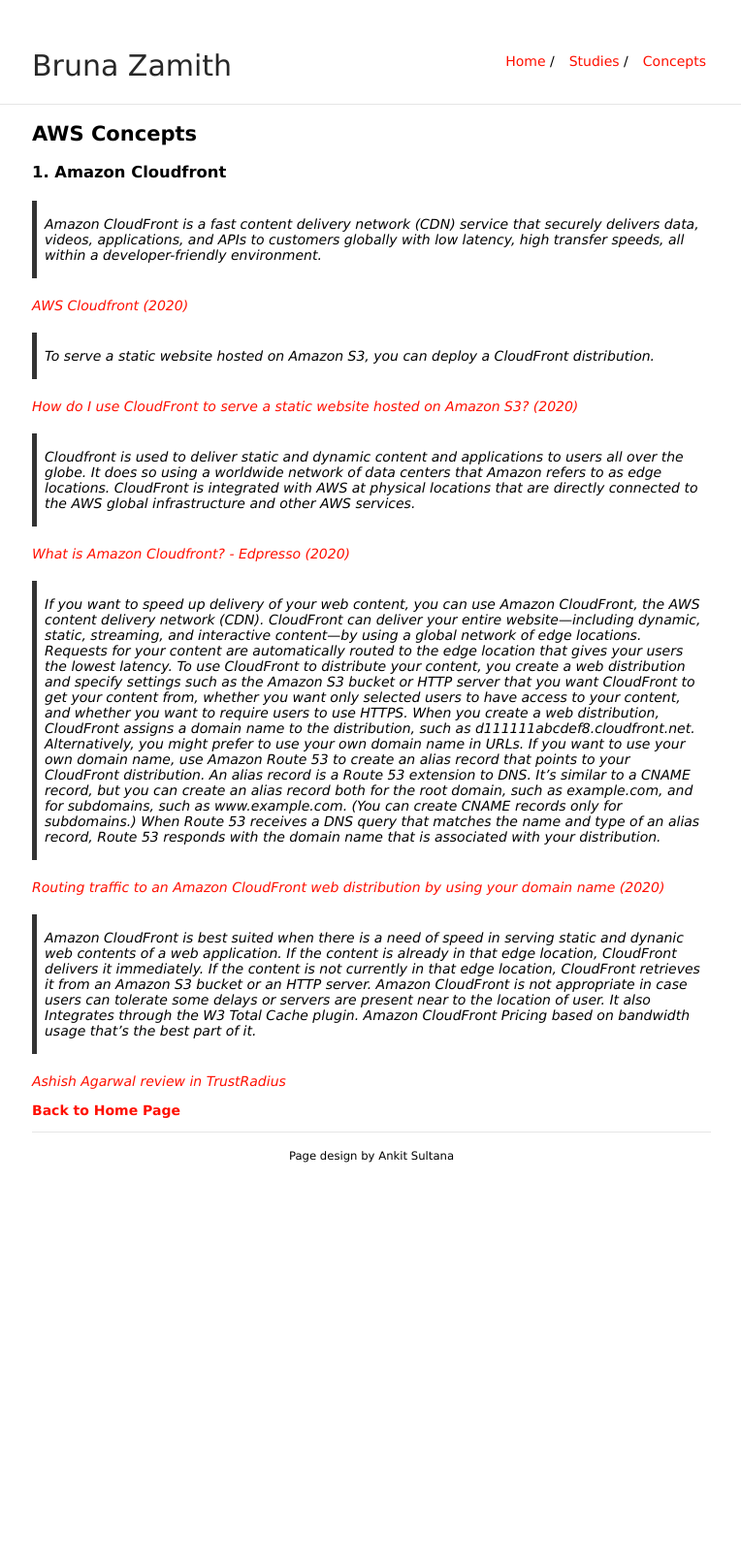
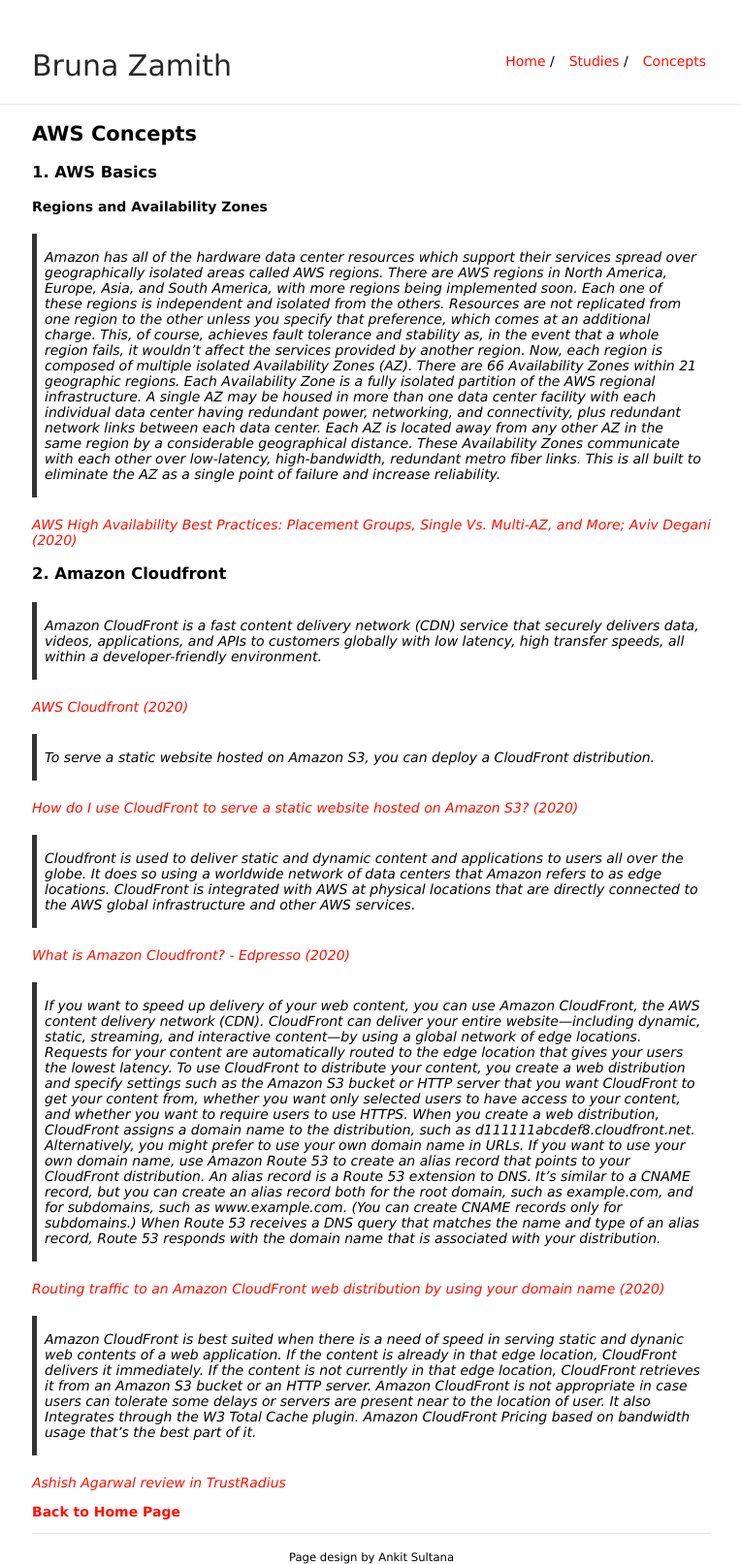
Before and after one commit to bzamith/bzamith.github.io, a Jekyll site: the page built from AWSconcepts.md, in a window 1280 px wide. Shown: the whole page at 97% size, without its empty margins (257-1021 px from the left). Built offline with Jekyll 4.4.1, drawn with Linux system fonts in a browser that asks for light colours; our own code applies the rules of GitHub Pages for plain Markdown files; before the commit the page ends 1199 px from its top, so only the background shows below that.

Commit message:
Add AWS Basics

```diff
--- a/AWSconcepts.md
+++ b/AWSconcepts.md
@@ -3,8 +3,13 @@
 ---
 
 ## AWS Concepts
+### 1. AWS Basics
+#### Regions and Availability Zones
+> Amazon has all of the hardware data center resources which support their services spread over geographically isolated areas called AWS regions. There are AWS regions in North America, Europe, Asia, and South America, with more regions being implemented soon. Each one of these regions is independent and isolated from the others. Resources are not replicated from one region to the other unless you specify that preference, which comes at an additional charge. This, of course, achieves fault tolerance and stability as, in the event that a whole region fails, it wouldn’t affect the services provided by another region. Now, each region is composed of multiple isolated Availability Zones (AZ). There are 66 Availability Zones within 21 geographic regions. Each Availability Zone is a fully isolated partition of the AWS regional infrastructure. A single AZ may be housed in more than one data center facility with each individual data center having redundant power, networking, and connectivity, plus redundant network links between each data center. Each AZ is located away from any other AZ in the same region by a considerable geographical distance. These Availability Zones communicate with each other over low-latency, high-bandwidth, redundant metro fiber links. This is all built to eliminate the AZ as a single point of failure and increase reliability.
 
-### 1. Amazon Cloudfront
+*[AWS High Availability Best Practices: Placement Groups, Single Vs. Multi-AZ, and More; Aviv Degani (2020)](https://cloud.netapp.com/blog/aws-availability-using-single-or-multiple-availability-zones)*
+
+### 2. Amazon Cloudfront
 > Amazon CloudFront is a fast content delivery network (CDN) service that securely delivers data, videos, applications, and APIs to customers globally with low latency, high transfer speeds, all within a developer-friendly environment.
 
 *[AWS Cloudfront (2020)](https://aws.amazon.com/cloudfront/)*
```
